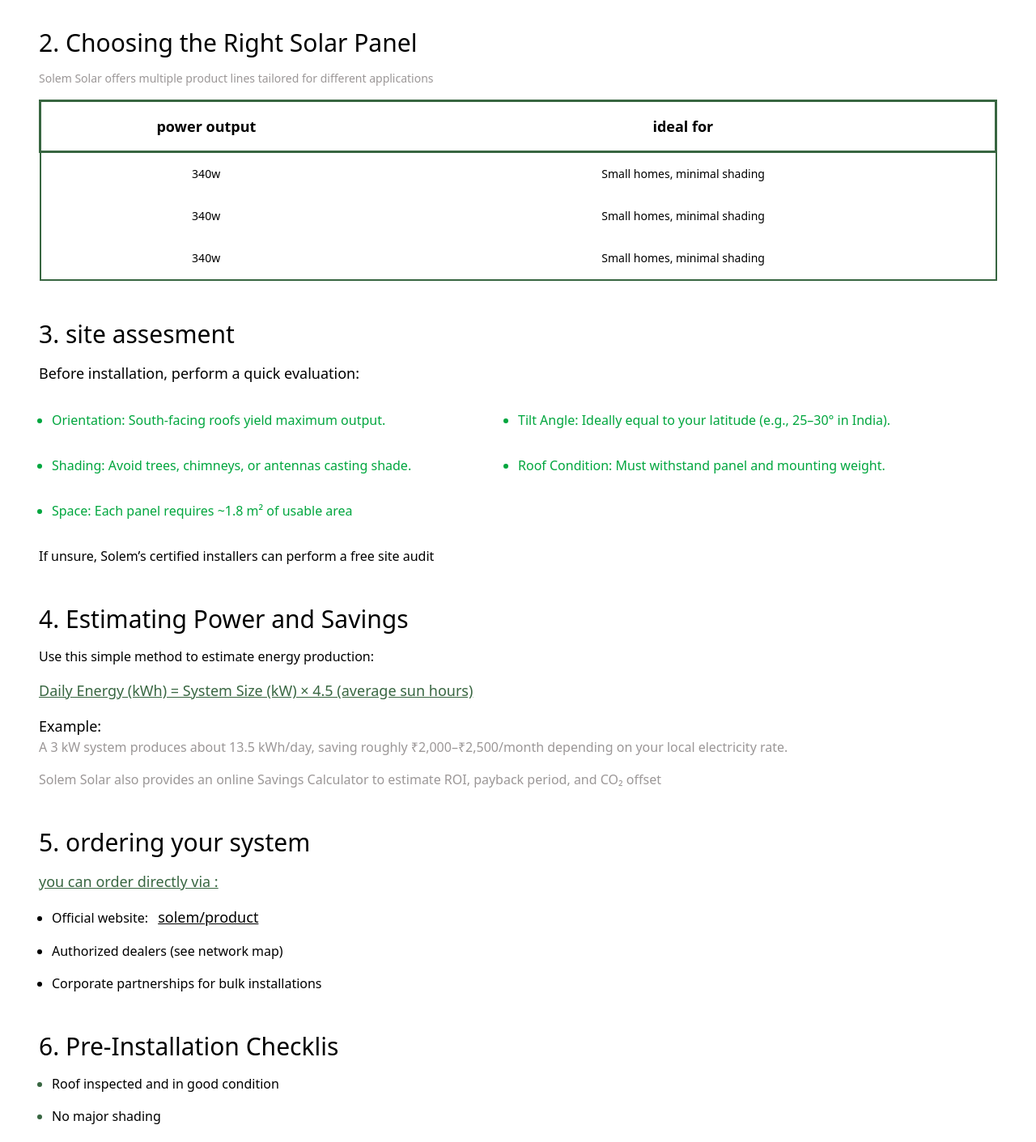
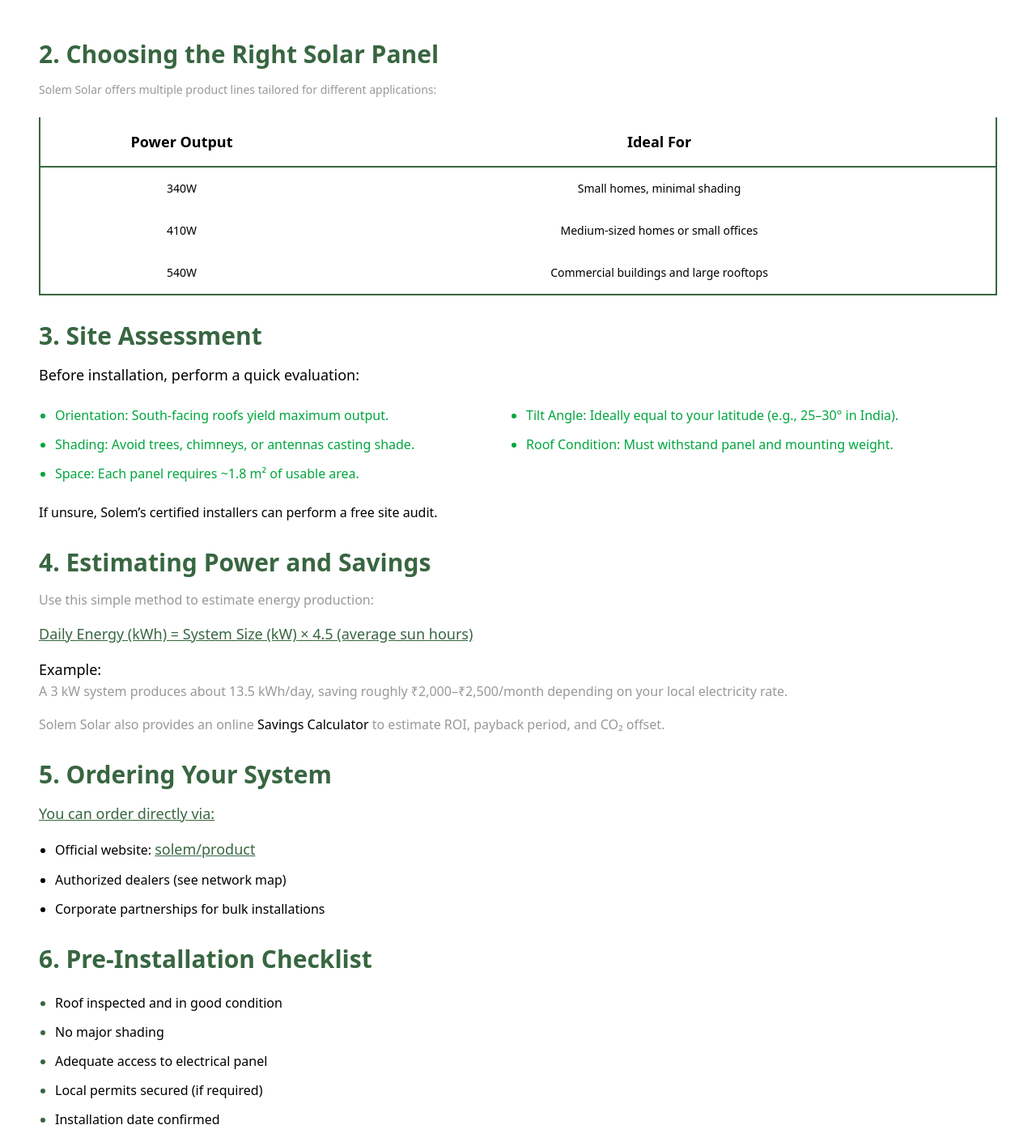
Before and after one commit to Prakhar-99/Solem, a React (Vite) app in the folder frontend/: page /document/getting-started in a window 1280 px wide. Shown: the part 281-1692 px from the top of the page at 81% size. Built offline with nearby package versions, Linux system fonts and the light colour scheme.

Commit message:
day-7 add a installation guide documentation for people who want to install a solar pannel

```diff
--- a/frontend/src/pages/DocsPages/GettingStarted.jsx
+++ b/frontend/src/pages/DocsPages/GettingStarted.jsx
@@ -1,160 +1,156 @@
-import {NavLink} from "react-router-dom"
+import { NavLink } from "react-router-dom";
 
 const GettingStarted = () => {
   return (
-    <section className="w-full flex mb-4 ">
-      <div className=" max-w-7xl px-6 lg:px-12 mt-4">
-        <div>
-          <h1 className="text-2xl md:text-3xl font-medium  "> 1. introduction</h1>
-          <p className="  mt-4 text-md text-secondarylite">
-            Switching to solar energy is one of the smartest investments you can
-            make.<br/> This guide helps you understand how to select the best Solem
-            Solar  panel system for your home or business, calculate your
-            potential savings, and prepare your site for installation.
+    <section className="w-full flex mb-4">
+      <div className="max-w-7xl px-6 lg:px-12 mt-6">
+        {/* 1. Introduction */}
+        <div className="mb-12">
+          <h1 className="text-2xl md:text-3xl font-semibold text-complement">
+            1. Introduction
+          </h1>
+          <p className="mt-4 text-md text-secondarylite leading-relaxed">
+            Switching to solar energy is one of the smartest investments you can make.
+            <br />
+            This guide helps you understand how to select the best{" "}
+            <span className="font-medium text-secondary">Solem Solar</span> panel system
+            for your home or business, calculate your potential savings, and prepare
+            your site for installation.
           </p>
         </div>
 
-        <div className="w-full mt-12 ">
-          <div className="my-4">
-            <h3 className="text-2xl md:text-3xl font-medium ">
-              2. Choosing the Right Solar Panel
-            </h3>
-            <p className="text-sm text-secondarylite mt-4">
-              Solem Solar offers multiple product lines tailored for different
-              applications
-            </p>
-          </div>
-          <table className="min-w-full table-auto text-center  border-x-2 border-b-2 border-complement   ">
-            <thead className=" border-3 border-complement text-lg ">
+        {/* 2. Choosing the Right Solar Panel */}
+        <div className="mb-8">
+          <h2 className="text-2xl md:text-3xl font-semibold text-complement">
+            2. Choosing the Right Solar Panel
+          </h2>
+          <p className="text-sm text-secondarylite mt-4">
+            Solem Solar offers multiple product lines tailored for different applications:
+          </p>
+
+          <table className="min-w-full table-auto text-center border-x-2 border-b-2 border-complement mt-6">
+            <thead className="border-b-2 border-complement text-lg">
               <tr>
-                <th className="py-4 ">power output</th>
-                <th className="py-4">ideal for</th>
+                <th className="py-4 capitalize">Power Output</th>
+                <th className="py-4 capitalize">Ideal For</th>
               </tr>
             </thead>
             <tbody className="text-sm align-middle border-complement">
-              <tr className="">
-                <td className="px-4 py-4">340w</td>
+              <tr>
+                <td className="px-4 py-4">340W</td>
                 <td className="px-4 py-4">Small homes, minimal shading</td>
               </tr>
-
-              <tr className="">
-                <td className="px-4 py-4">340w</td>
-                <td className="px-4 py-4">Small homes, minimal shading</td>
+              <tr>
+                <td className="px-4 py-4">410W</td>
+                <td className="px-4 py-4">Medium-sized homes or small offices</td>
               </tr>
-
               <tr className="border-b">
-                <td className="px-4 py-4 ">340w</td>
-                <td className="px-4 py-4">Small homes, minimal shading</td>
+                <td className="px-4 py-4">540W</td>
+                <td className="px-4 py-4">Commercial buildings and large rooftops</td>
               </tr>
             </tbody>
           </table>
         </div>
 
-        <div className="mt-12">
-          <h1 className="text-2xl md:text-3xl font-medium">3. site assesment</h1>
-          <h2 className="text-lg mt-4">
+        {/* 3. Site Assessment */}
+        <div className="mb-8">
+          <h2 className="text-2xl md:text-3xl font-semibold text-complement">
+            3. Site Assessment
+          </h2>
+          <h3 className="text-lg mt-4 font-medium text-secondary">
             Before installation, perform a quick evaluation:
-          </h2>
-          <div className="mt-4 px-4 mb-8">
-            <ul className="list-disc grid grid-cols-1 md:grid-cols-2 gap-y-4 text-element text-md">
-              <li className="pt-4">
-                Orientation: South-facing roofs yield maximum output.{" "}
-              </li>
+          </h3>
 
-              <li className="pt-4">
-                Tilt Angle: Ideally equal to your latitude (e.g., 25–30° in
-                India).{" "}
-              </li>
+          <ul className="list-disc grid grid-cols-1 md:grid-cols-2 gap-y-3 mt-6 ml-5 text-element text-md">
+            <li>Orientation: South-facing roofs yield maximum output.</li>
+            <li>
+              Tilt Angle: Ideally equal to your latitude (e.g., 25–30° in India).
+            </li>
+            <li>Shading: Avoid trees, chimneys, or antennas casting shade.</li>
+            <li>Roof Condition: Must withstand panel and mounting weight.</li>
+            <li>Space: Each panel requires ~1.8 m² of usable area.</li>
+          </ul>
 
-              <li className="pt-4">
-                Shading: Avoid trees, chimneys, or antennas casting shade.{" "}
-              </li>
-
-              <li className="pt-4">
-                Roof Condition: Must withstand panel and mounting weight.{" "}
-              </li>
-
-              <li className="pt-4">
-                Space: Each panel requires ~1.8 m² of usable area{" "}
-              </li>
-            </ul>
-          </div>
-          <p className="mt-4 text-md text-secondary">
-            If unsure, Solem’s certified installers can perform a free site
-            audit
+          <p className="mt-6 text-md text-secondary">
+            If unsure, Solem’s certified installers can perform a free site audit.
           </p>
         </div>
 
-        <div className="mt-12">
-          <h1 className="text-2xl md:text-3xl font-medium">
-
-            4. Estimating Power and Savings{" "}
-          </h1>
-
-          <p className="mt-4 text-md">
-            Use this simple method to estimate energy production:{" "}
+        {/* 4. Estimating Power and Savings */}
+        <div className="mb-8">
+          <h2 className="text-2xl md:text-3xl font-semibold text-complement">
+            4. Estimating Power and Savings
+          </h2>
+          <p className="mt-4 text-md text-secondarylite">
+            Use this simple method to estimate energy production:
           </p>
 
-          <h2 className="mt-4 text-lg font-medium  underline text-complement">
-            Daily Energy (kWh) = System Size (kW) × 4.5 (average sun hours){" "}
-          </h2>
+          <h3 className="mt-4 text-lg font-medium underline text-complement">
+            Daily Energy (kWh) = System Size (kW) × 4.5 (average sun hours)
+          </h3>
+
+          <p className="mt-4 text-md text-secondarylite leading-relaxed">
+            <span className="text-lg text-secondary font-medium">Example: </span>
+            <br />
+            A 3 kW system produces about 13.5 kWh/day, saving roughly ₹2,000–₹2,500/month
+            depending on your local electricity rate.
+          </p>
+
           <p className="mt-4 text-md text-secondarylite">
-            <span className="text-lg text-secondary font-medium">Example: </span>
-            <br />A 3 kW system produces about 13.5 kWh/day, saving roughly
-            ₹2,000–₹2,500/month depending on your local electricity rate.
-          </p>
-          <p className="mt-4 text-md text-secondarylite">
-            Solem Solar also provides an online Savings Calculator to estimate
-            ROI, payback period, and CO₂ offset
+            Solem Solar also provides an online{" "}
+            <span className="font-medium text-secondary">Savings Calculator</span> to
+            estimate ROI, payback period, and CO₂ offset.
           </p>
         </div>
 
+        {/* 5. Ordering Your System */}
+        <div className="mb-8">
+          <h2 className="text-2xl md:text-3xl font-semibold text-complement">
+            5. Ordering Your System
+          </h2>
 
-        <div className="mt-12">
-          <h1 className="text-2xl md:text-3xl font-medium">
+          <h3 className="mt-4 text-lg font-medium underline text-complement">
+            You can order directly via:
+          </h3>
 
-            5. ordering your system
-          </h1>
+          <ul className="list-disc ml-5 mt-4 text-secondary text-md space-y-3">
+            <li>
+              Official website:{" "}
+              <NavLink
+                to={"/products"}
+                className="underline text-lg text-complement"
+              >
+                solem/product
+              </NavLink>
+            </li>
+            <li>Authorized dealers (see network map)</li>
+            <li>Corporate partnerships for bulk installations</li>
+          </ul>
+        </div>
 
-          <h2 className="mt-4 text-lg font-medium  underline text-complement">
-            you can order directly via :
+        {/* 6. Pre-Installation Checklist */}
+        <div className="mb-8">
+          <h2 className="text-2xl md:text-3xl font-semibold text-complement">
+            6. Pre-Installation Checklist
           </h2>
-           <div className=" px-4 mb-8">
-            <ul className="list-disc  text-secondary text-md">
-              <li className="pt-4">
-               Official website: <NavLink to={"/products"} className="underline text-lg px-2">solem/product</NavLink>
-              </li>
 
-              <li className="pt-4">
-               Authorized dealers (see network map)
-              </li>
+          <ul className="list-disc ml-5 mt-6 text-md text-secondary space-y-3 marker:text-complement">
+            <li>Roof inspected and in good condition</li>
+            <li>No major shading</li>
+            <li>Adequate access to electrical panel</li>
+            <li>Local permits secured (if required)</li>
+            <li>Installation date confirmed</li>
+          </ul>
 
-              <li className="pt-4">
-                Corporate partnerships for bulk installations
-              </li>
-            </ul>
+          <div className="mt-8">
+            <NavLink
+              to={"/document/installation"}
+              className="px-5 py-3 bg-complement text-primary rounded-lg text-md font-medium hover:opacity-90 transition"
+            >
+              Installation Guide
+            </NavLink>
           </div>
         </div>
-<div className="mt-12">
-<h1 className="text-2xl md:text-3xl font-medium"> 6. Pre-Installation Checklis</h1>
-
-<div className="px-4 mb-8">
-<ul className="list-disc marker:text-complement text-md text-secondary ">
-       <li className="pt-4"> Roof inspected and in good condition</li>
-
-<li className="pt-4"> No major shading</li>
-
- <li className="pt-4">Adequate access to electrical panel</li>
-
- <li className="pt-4">Local permits secured (if required)</li>
-
- <li className="pt-4">Installation date confirmed</li>
- </ul>
- </div>
-   <div className="">
-   <NavLink to={"/document/installation"} className="  px-4 bg-complement py-3 text-md rounded-lg text-primary"> installation guide</NavLink>
-   </div>
- </div>
       </div>
     </section>
   );
```
Also changed, not shown: frontend/src/pages/DocsPages/InstallationGuide.jsx (+100 -7 lines).
